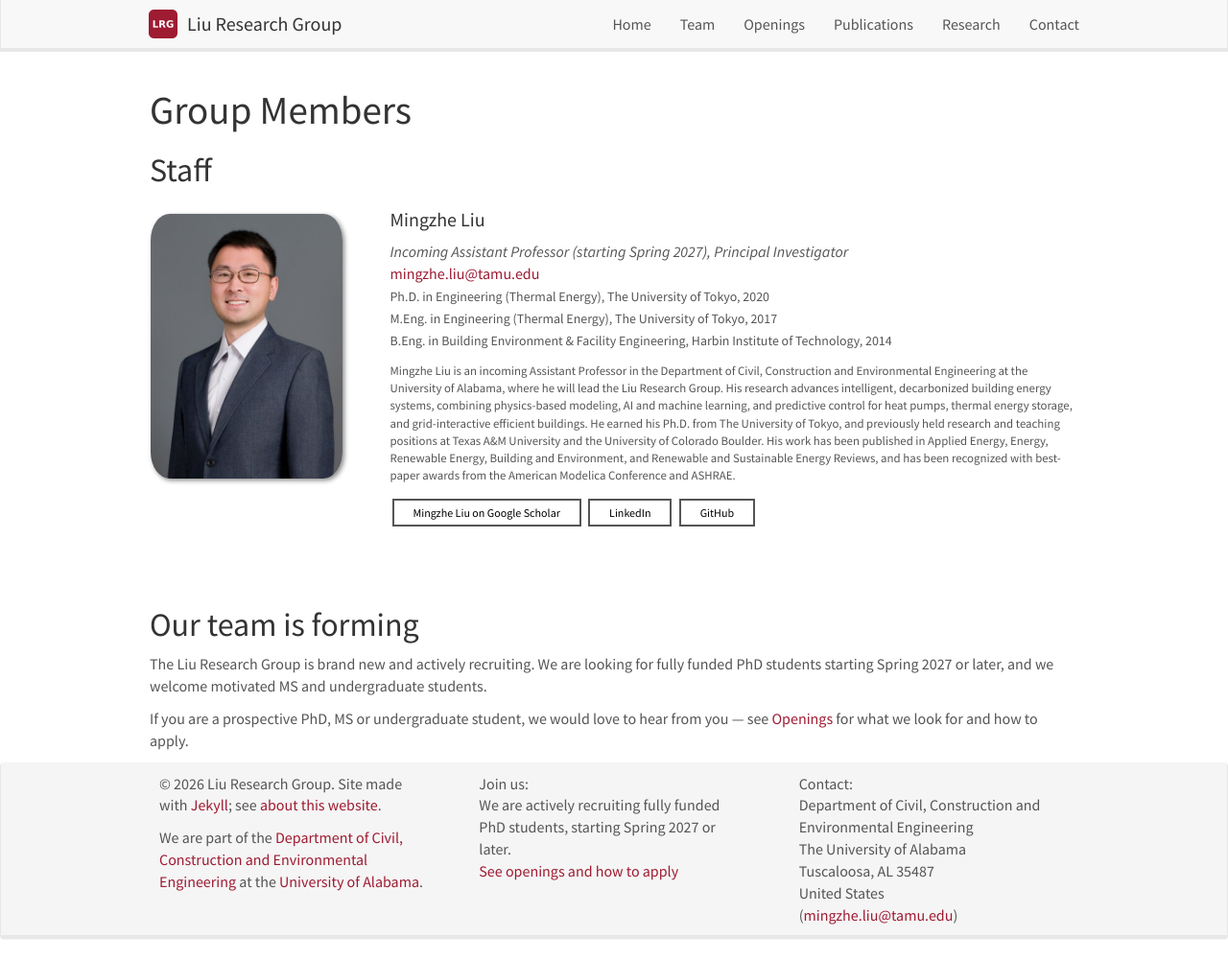
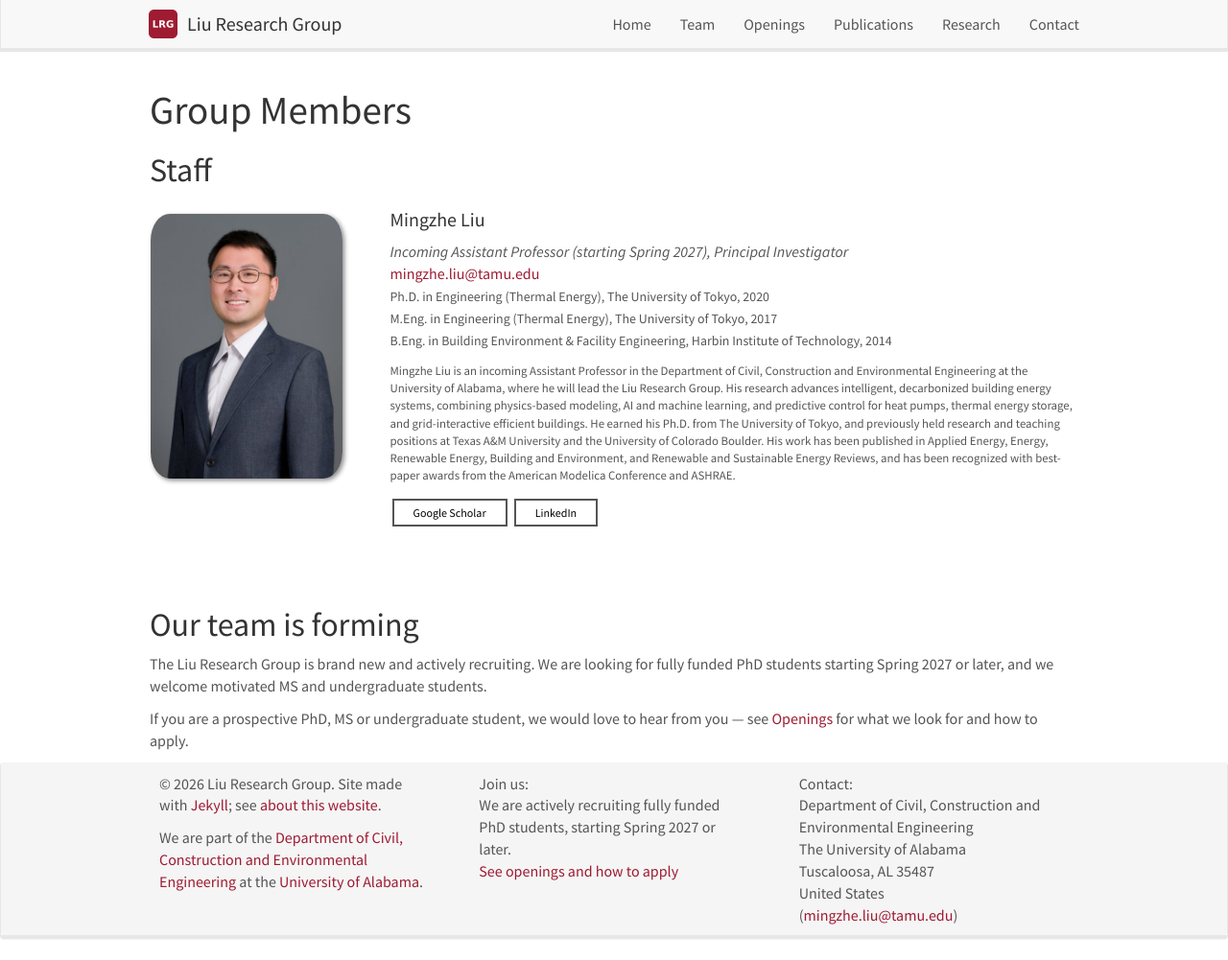
Before and after one commit to liu-research-group/liu-research-group.github.io, a Jekyll site: the page built from _pages/team.md, in a window 1280 px wide and 1001 px high. Shown: the whole window at 96% size. Built offline with Jekyll 4.4.1, drawn with Linux system fonts in a browser that asks for light colours; nearby versions of some CDN libraries.

Commit message:
content: ASHRAE poster award news; simplify Team links
Team:
- Scholar button reads 'Google Scholar' rather than 'Mingzhe Liu on Google
  Scholar'; the button sits directly under his name already.
- GitHub button removed, along with the now-unused github field in
  _data/team_members.yml. LinkedIn remains.

News: added the 2026 ASHRAE Annual Conference poster award, above the launch
item so the column stays newest-first.

Two details taken from ASHRAE's own announcement rather than the CV entry:
- ASHRAE names the category 'Poster Presentation Award'. The CV says 'Best
  Poster Session Paper Award'; the society's wording is used here.
- The verbatim entry reads 'Farouq Issam Riziq, Mingzhe Liu, Wei-An Chen,
  Zheng O'Neill, Ph.D., P.E. and Mario A. Medina, Ph.D., P.E.', so Riziq is
  first author. The item credits the co-authors rather than implying this was
  the group's or the PI's award alone.

```diff
--- a/_data/news.yml
+++ b/_data/news.yml
@@ -1,2 +1,5 @@
+- date: 28 June 2026
+  headline: "**Poster Presentation Award** at the 2026 ASHRAE Annual Conference in Austin, Texas, for *Design and Operation of PCM-Embedded Radiant Cooling Systems for Enhanced Energy Flexibility*, with Farouq Issam Riziq, Wei-An Chen, Zheng O'Neill and Mario A. Medina ([ASHRAE announcement](https://www.ashrae.org/about/news/2026/ashrae-recognizes-outstanding-member-achievements-at-annual-conference))."
+
 - date: 11 August 2026
   headline: "The **Liu Research Group** is launching in Spring 2027 in the Department of Civil, Construction and Environmental Engineering at the University of Alabama. We are recruiting our founding students &mdash; see [Openings](/openings) for how to apply."
--- a/_data/team_members.yml
+++ b/_data/team_members.yml
@@ -5,7 +5,6 @@
   email: mingzhe.liu@tamu.edu
   website: https://scholar.google.com/citations?user=FRH4bwcAAAAJ&hl=en
   linkedin: https://www.linkedin.com/in/mingzhe-liu-803378142/
-  github: https://github.com/mingzhe37
   number_educ: 3
   education1: "Ph.D. in Engineering (Thermal Energy), The University of Tokyo, 2020"
   education2: "M.Eng. in Engineering (Thermal Energy), The University of Tokyo, 2017"
--- a/_pages/team.md
+++ b/_pages/team.md
@@ -57,9 +57,8 @@ permalink: /team/
 
   <p style="clear:both;"></p>
   <button class="button black" onclick="window.location.href='{{ member.website }}'" type="button">
-  {{ member.name }} on Google Scholar</button>
+  Google Scholar</button>
   {% if member.linkedin %}<button class="button black" onclick="window.location.href='{{ member.linkedin }}'" type="button">LinkedIn</button>{% endif %}
-  {% if member.github %}<button class="button black" onclick="window.location.href='{{ member.github }}'" type="button">GitHub</button>{% endif %}
 
 </div>
 
```
